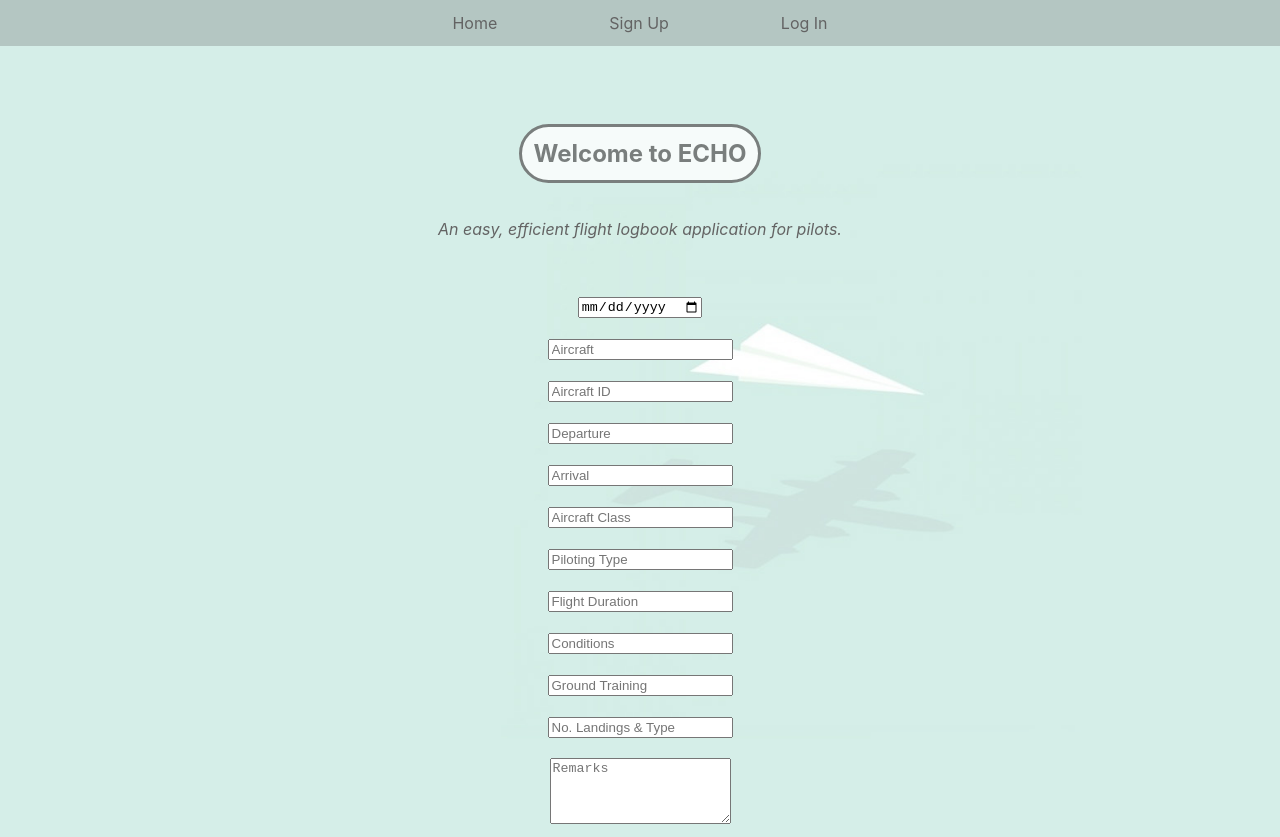
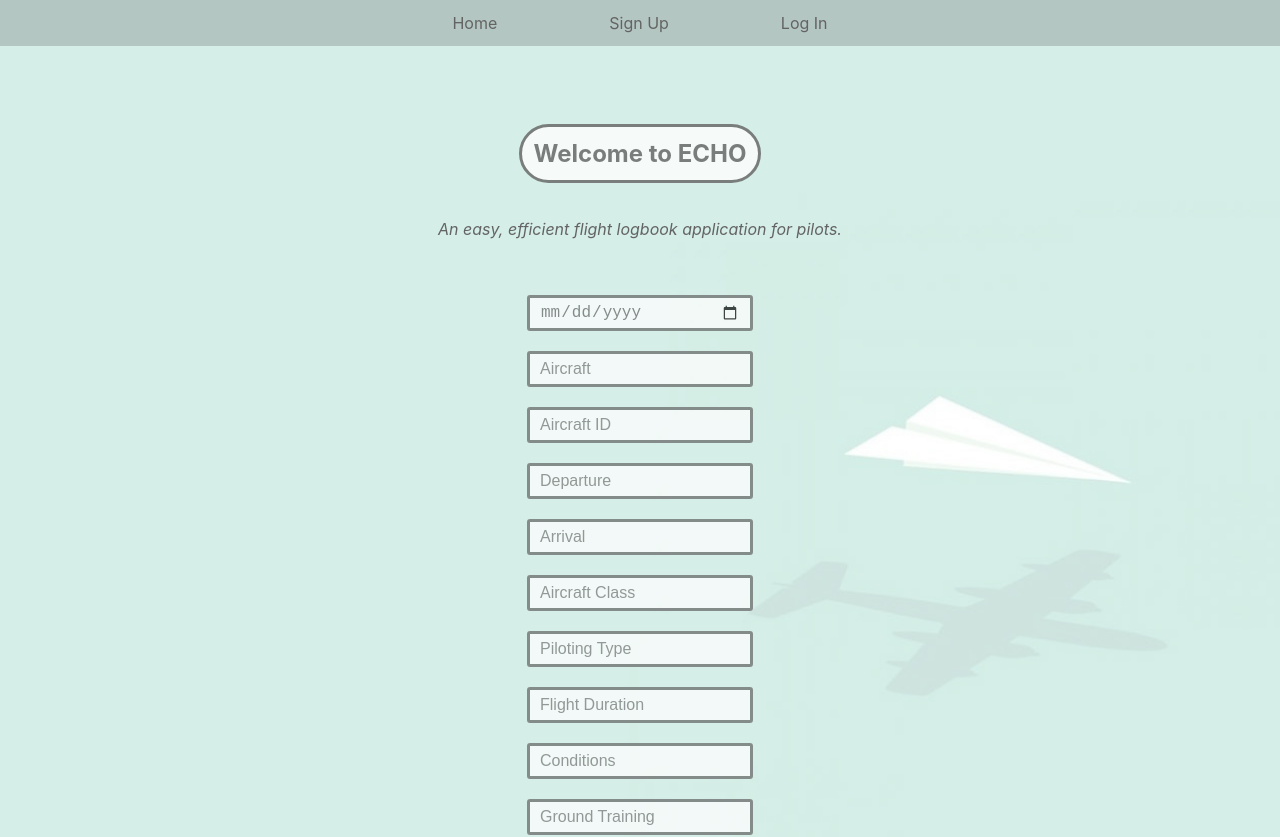
Before and after one commit to kelypso/echo, a React (Create React App) app in the folder client/: page /flights/new in a window 1280 px wide. Shown: the top 837 px of the page. Built offline with nearby package versions, Linux system fonts and the light colour scheme; no server answers.

Commit message:
update all form placeholders and styling; add flight form to root reducer

```diff
--- a/client/src/App.css
+++ b/client/src/App.css
@@ -84,10 +84,23 @@
   color: #636363;
 }
 
-.account-form {
+.form {
   font-size: 16px;
   height: 10px;
   width: 200px;
+  border: solid #636363;
+  border-width: 3px;
+  border-radius: 3px;
+  display: inline-block;
+  padding: 10px;
+  vertical-align: middle;
+  background-color: #ffffff;
+  opacity: 0.7;
+  color: #636363;
+}
+
+.form-text {
+  font-size: 16px;
   border: solid #636363;
   border-width: 3px;
   border-radius: 3px;
--- a/client/src/components/FlightForm.js
+++ b/client/src/components/FlightForm.js
@@ -17,18 +17,18 @@ const FlightForm = ({flightData, userId, updateFlightForm, handleSubmit, editMod
                 e.preventDefault()
                 handleSubmit(flightData)
             }}>
-            <input type="date" name="date" onChange={handleChange} value={date} className="form-input" /><br/><br/>
-            <input type="text" name="aircraft" onChange={handleChange} value={aircraft} placeholder="Aircraft" className="form-input" /><br/><br/>
-            <input type="text" name="aircraft_id" onChange={handleChange} value={aircraft_id} placeholder="Aircraft ID" className="form-input" /><br/><br/>
-            <input type="text" name="departure" onChange={handleChange} value={departure} placeholder="Departure" className="form-input" /><br/><br/>
-            <input type="text" name="arrival" onChange={handleChange} value={arrival} placeholder="Arrival" className="form-input" /><br/><br/>
-            <input type="text" name="classification" onChange={handleChange} value={classification} placeholder="Aircraft Class" className="form-input" /><br/><br/>
-            <input type="text" name="position" onChange={handleChange} value={position} placeholder="Piloting Type" className="form-input" /><br/><br/>
-            <input type="text" name="duration" onChange={handleChange} value={duration} placeholder="Flight Duration" className="form-input" /><br/><br/>
-            <input type="text" name="conditions" onChange={handleChange} value={conditions} placeholder="Conditions" className="form-input" /><br/><br/>
-            <input type="text" name="ground" onChange={handleChange} value={ground} placeholder="Ground Training" className="form-input" /><br/><br/>
-            <input type="text" name="landings" onChange={handleChange} value={landings} placeholder="No. Landings & Type" className="form-input" /><br/><br/>
-            <textarea rows="4" cols="20" name="remarks" onChange={handleChange} value={remarks} placeholder="Remarks" className="form-input" /><br/>
+            <input type="date" name="date" onChange={handleChange} value={date} className="form" /><br/><br/>
+            <input type="text" name="aircraft" onChange={handleChange} value={aircraft} placeholder="Aircraft" className="form" /><br/><br/>
+            <input type="text" name="aircraft_id" onChange={handleChange} value={aircraft_id} placeholder="Aircraft ID" className="form" /><br/><br/>
+            <input type="text" name="departure" onChange={handleChange} value={departure} placeholder="Departure" className="form" /><br/><br/>
+            <input type="text" name="arrival" onChange={handleChange} value={arrival} placeholder="Arrival" className="form" /><br/><br/>
+            <input type="text" name="classification" onChange={handleChange} value={classification} placeholder="Aircraft Class" className="form" /><br/><br/>
+            <input type="text" name="position" onChange={handleChange} value={position} placeholder="Piloting Type" className="form" /><br/><br/>
+            <input type="text" name="duration" onChange={handleChange} value={duration} placeholder="Flight Duration" className="form" /><br/><br/>
+            <input type="text" name="conditions" onChange={handleChange} value={conditions} placeholder="Conditions" className="form" /><br/><br/>
+            <input type="text" name="ground" onChange={handleChange} value={ground} placeholder="Ground Training" className="form" /><br/><br/>
+            <input type="text" name="landings" onChange={handleChange} value={landings} placeholder="No. Landings & Type" className="form" /><br/><br/>
+            <textarea rows="5" cols="25" name="remarks" onChange={handleChange} value={remarks} placeholder="Remarks" className="form-text" /><br/>
             <br/><input type="submit" value={editMode ? "Edit Flight" : "Add Flight"} className="form-button" />
         </form>
         </div>
--- a/client/src/components/Login.js
+++ b/client/src/components/Login.js
@@ -20,8 +20,8 @@ const Login = ({loginData, updateLoginForm, login, history}) => {
     return (
         <form onSubmit={handleSubmit}>
             <h2 className="account-greeting">Log In</h2><br/>
-            <input type="text" name="username" onChange={handleChange} value={username} placeholder="Username" className="account-form" /><br/><br/>
-            <input type="password" name="password" onChange={handleChange} value={password} placeholder="Password" className="account-form" /><br/>
+            <input type="text" name="username" onChange={handleChange} value={username} placeholder="Username" className="form" /><br/><br/>
+            <input type="password" name="password" onChange={handleChange} value={password} placeholder="Password" className="form" /><br/>
             <br/><input type="submit" value="Log In" className="form-button" />
         </form>
     )
--- a/client/src/components/Signup.js
+++ b/client/src/components/Signup.js
@@ -20,10 +20,10 @@ const Signup = ({signupData, updateSignupForm, signup, history}) => {
     return (
         <form onSubmit={handleSubmit}>
             <h2 className="account-greeting">Sign Up</h2><br/>
-                <input type="text" name="name" onChange={handleChange} value={name} placeholder="Name" className="account-form" /><br/><br/>
-                <input type="text" name="email" onChange={handleChange} value={email} placeholder="Email" className="account-form" /><br/><br/>
-                <input type="text" name="username" onChange={handleChange} value={username} placeholder="Username" className="account-form" /><br/><br/>
-                <input type="password" name="password" onChange={handleChange} value={password} placeholder="Password" className="account-form" /><br/>
+                <input type="text" name="name" onChange={handleChange} value={name} placeholder="Name" className="form" /><br/><br/>
+                <input type="text" name="email" onChange={handleChange} value={email} placeholder="Email" className="form" /><br/><br/>
+                <input type="text" name="username" onChange={handleChange} value={username} placeholder="Username" className="form" /><br/><br/>
+                <input type="password" name="password" onChange={handleChange} value={password} placeholder="Password" className="form" /><br/>
             <br/><input type="submit" value="Sign Up" className="form-button" />
         </form>
     )
--- a/client/src/reducers/rootReducer.js
+++ b/client/src/reducers/rootReducer.js
@@ -4,12 +4,14 @@ import user from './userReducer'
 import login from './loginReducer'
 import signup from './signupReducer'
 import flights from './flightReducer'
+import flightForm from './flightFormReducer'
 
 const rootReducer = combineReducers({
     user,
     login,
     signup,
-    flights
+    flights,
+    flightForm
 })
 
 export default rootReducer
```
